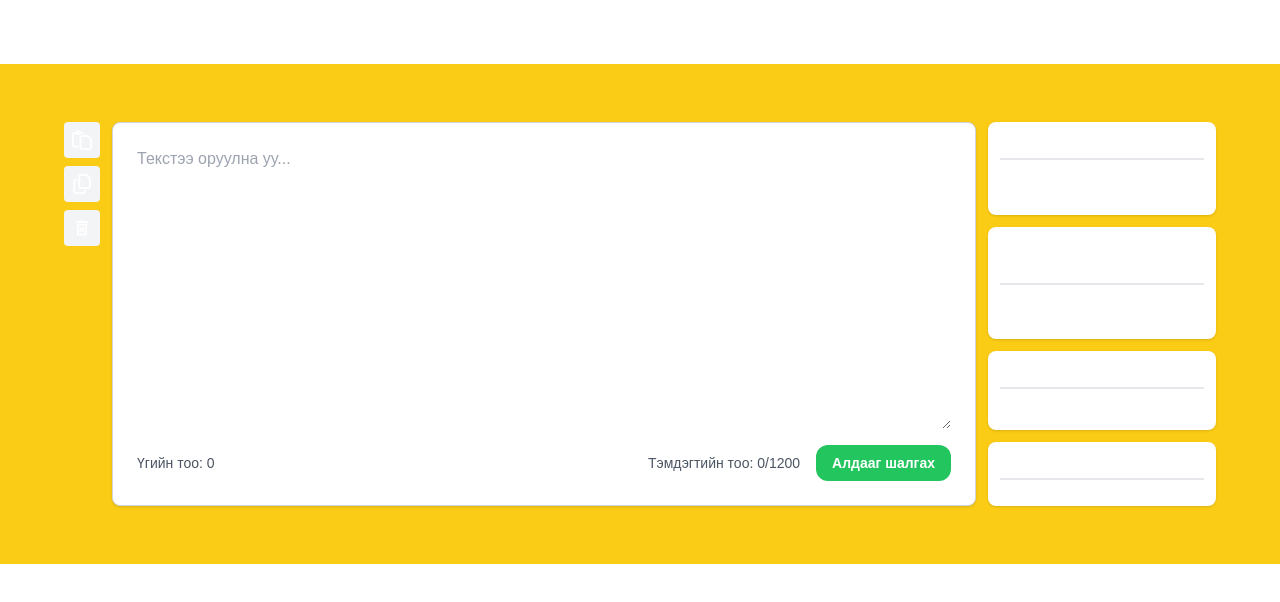
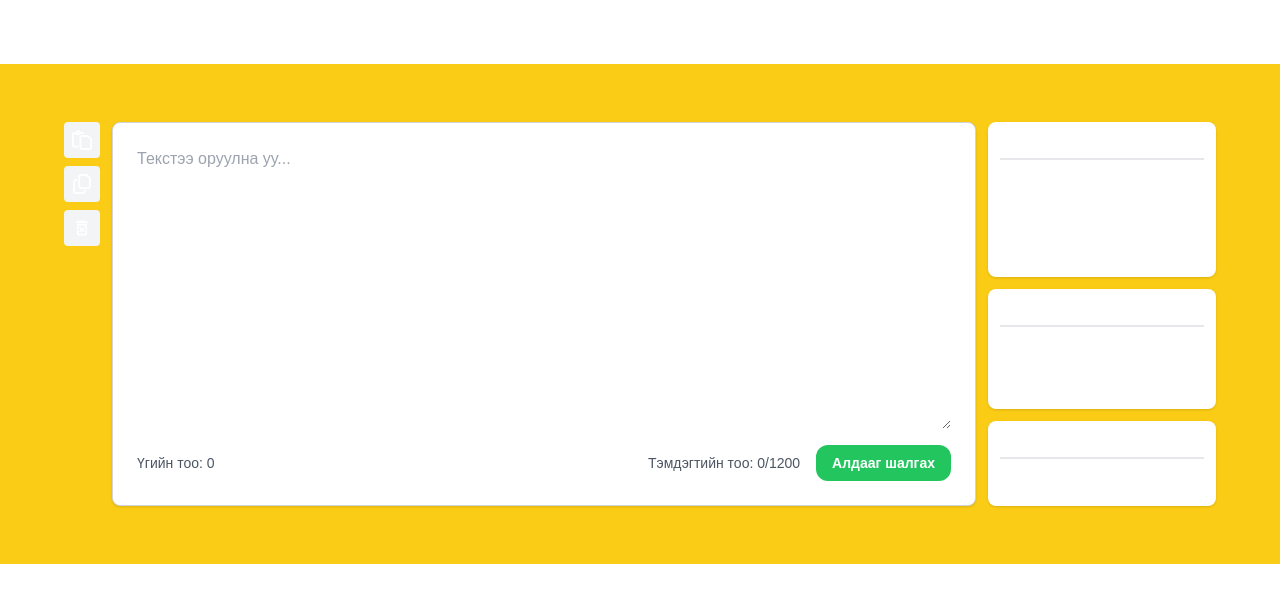
Before and after one commit to Artistry449/data-classifier-ml, a Next.js app: page / in a window 1280 px wide. Shown: the top 602 px of the page. Built offline with nearby package versions, Linux system fonts and the light colour scheme.

Commit message:
removed frequent words

```diff
--- a/app/page.tsx
+++ b/app/page.tsx
@@ -107,10 +107,6 @@ const HomePage = () => {
             <h2 className="text-sm font-semibold pb-1">Алдаатай үгсийн жагсаалт</h2>
             <div className="w-full border bg-gray-700"/>
           </div>
-          <div className=" border-gray-200 p-3 bg-white rounded-lg shadow row-span-3">
-            <h2 className="text-sm font-semibold pb-1">Хамгийн их давтагдсан үгсийн жагсаалт</h2>
-            <div className="w-full border bg-gray-700"/>
-          </div>
           <div className=" border-gray-200 p-3 bg-white rounded-lg shadow row-span-2">
             <h2 className="text-sm font-semibold pb-1">Текстийн төрөл</h2>
             <div className="w-full border bg-gray-700"/>
```
